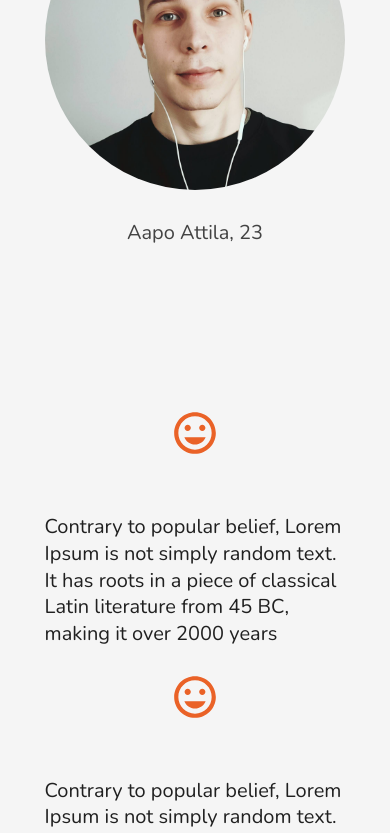
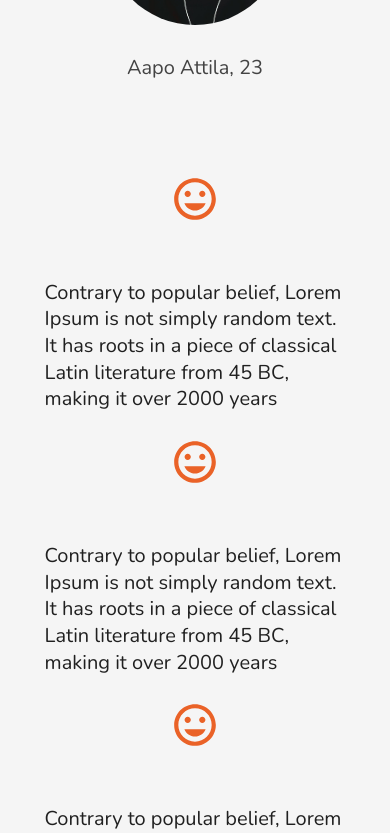
Before and after one commit to Hunnisoturi/cv-public, a React (Create React App) app in the folder front/: page / in a window 390 px wide. Shown: the part 1156-1989 px from the top of the page. Built offline with nearby package versions, Linux system fonts and the light colour scheme; no server answers.

Commit message:
unified spacers

```diff
--- a/front/src/App.jsx
+++ b/front/src/App.jsx
@@ -30,15 +30,18 @@ const styles = makeStyles(theme => ({
     marginBottom: '4rem',
   },
   divider: {
-    marginTop: '150px',
+    marginTop: Spacers.spacerDesktop,
+    [theme.breakpoints.down('xs')]: {
+      marginTop: Spacers.spacerMobile,
+    },
   },
   mainGrid: {
-    paddingTop: '350px',
+    paddingTop: Spacers.headerDesktop,
     [theme.breakpoints.down('lg')]: {
-      paddingTop: Spacers.spacerMobile,
+      paddingTop: Spacers.headerMedium,
     },
     [theme.breakpoints.down('xs')]: {
-      paddingTop: Spacers.spacerMobile,
+      paddingTop: Spacers.headerMobile,
     },
   },
   headlineGridItem: {
@@ -53,7 +56,7 @@ const styles = makeStyles(theme => ({
   arrowSpan: {
     display: 'flex',
     justifyContent: 'center',
-    marginTop: '150px',
+    marginTop: Spacers.spacerDesktop,
   },
   headlineGrid: {
     flexDirection: 'row',
--- a/front/src/components/About.jsx
+++ b/front/src/components/About.jsx
@@ -3,14 +3,19 @@ import { Trans } from 'react-i18next';
 import { Avatar, Grid, Typography, Container } from '@material-ui/core';
 import { Mood } from '@material-ui/icons';
 import { makeStyles } from '@material-ui/core/styles';
+import { Spacers } from '../utils/styles';
 
 import portrait from '../assets/portrait.jpg';
 
-const styles = makeStyles({
+const styles = makeStyles(theme => ({
   avatar: {
     marginTop: '100px',
     height: '300px',
     width: '300px',
+    [theme.breakpoints.down('xs')]: {
+      height: '180px',
+      width: '180px',
+    },
   },
   container: {
     display: 'flex',
@@ -19,7 +24,10 @@ const styles = makeStyles({
     paddingTop: '100px',
   },
   gridContainer: {
-    marginTop: '150px',
+    marginTop: Spacers.spacerDesktop,
+    [theme.breakpoints.down('xs')]: {
+      marginTop: Spacers.spacerMobile,
+    },
   },
   icon: {
     height: '100px',
@@ -35,7 +43,7 @@ const styles = makeStyles({
   text: {
     width: '80%',
   },
-});
+}));
 
 const items = [
   1,
--- a/front/src/components/ArrowDown.jsx
+++ b/front/src/components/ArrowDown.jsx
@@ -1,18 +1,22 @@
 import React from 'react';
 import { makeStyles } from '@material-ui/core/styles';
 import { ArrowDownward } from '@material-ui/icons';
+import { Spacers } from '../utils/styles';
 
-const styles = makeStyles({
+const styles = makeStyles(theme => ({
   arrowSpan: {
     display: 'flex',
     justifyContent: 'center',
-    marginTop: '150px',
+    marginTop: Spacers.spacerDesktop,
+    [theme.breakpoints.down('xs')]: {
+      marginTop: Spacers.spacerMobile,
+    },
   },
   arrow: {
     height: '100px',
     width: 'auto',
   },
-});
+}));
 
 const ArrowDown = () => {
   const classes = styles();
--- a/front/src/components/CallToAction.jsx
+++ b/front/src/components/CallToAction.jsx
@@ -7,12 +7,12 @@ import { Spacers } from '../utils/styles';
 
 const styles = makeStyles(theme => ({
   scrollDown: {
-    marginTop: '250px',
+    marginTop: '350px',
     [theme.breakpoints.down('xs')]: {
       marginTop: Spacers.spacerMobile,
     },
     [theme.breakpoints.down('lg')]: {
-      marginTop: '100px',
+      marginTop: Spacers.spacerDesktop,
     },
   },
   icon: {
--- a/front/src/components/Education.jsx
+++ b/front/src/components/Education.jsx
@@ -2,15 +2,17 @@ import React from 'react';
 import { Trans } from 'react-i18next';
 import { Typography, Grid, Container } from '@material-ui/core';
 import { makeStyles } from '@material-ui/core/styles';
+import { Spacers } from '../utils/styles';
 
 import { ReactComponent as EduDot } from '../assets/dotWhite.svg';
 
 const styles = makeStyles(theme => ({
   container: {
-    marginTop: '150px',
+    marginTop: Spacers.spacerDesktop,
     [theme.breakpoints.down('xs')]: {
       flexDirection: 'column',
       alignItems: 'center',
+      marginTop: Spacers.spacerMobile,
     },
   },
   dotText: {
@@ -20,6 +22,14 @@ const styles = makeStyles(theme => ({
   dot: {
     display: 'flex',
     justifyContent: 'center',
+    [theme.breakpoints.down('xs')]: {
+      width: '80%',
+    },
+  },
+  item: {
+    [theme.breakpoints.down('xs')]: {
+      marginBottom: '30px',
+    },
   },
 }));
 
@@ -46,7 +56,7 @@ const Education = () => {
         </Grid>
         <Grid container direction="column" item xs alignItems="center">
           {schools.map(s => (
-            <Grid container direction="column" item xs justify="center" key={s}>
+            <Grid container direction="column" item xs justify="center" key={s} spacing={5} className={classes.item}>
               <Grid item>
                 <Typography variant="h5">
                   <Trans i18nKey="amk" />
--- a/front/src/components/Headline.jsx
+++ b/front/src/components/Headline.jsx
@@ -7,6 +7,10 @@ const styles = makeStyles({
   design: {
     display: 'inline-block',
     whiteSpace: 'pre',
+  },
+  container: {
+    display: 'flex',
+    alignItems: 'center',
   },
 });
 
--- a/front/src/components/Projects.jsx
+++ b/front/src/components/Projects.jsx
@@ -2,12 +2,13 @@ import React from 'react';
 import { Trans } from 'react-i18next';
 import { makeStyles } from '@material-ui/core/styles';
 import { Typography, Grid, Paper, Container } from '@material-ui/core';
+import { Spacers } from '../utils/styles';
 import ArrowDown from './ArrowDown';
 
 import cvPhoto from '../assets/cvProject2x.jpg';
 
 
-const styles = makeStyles({
+const styles = makeStyles(theme => ({
   paper: {
     borderRadius: '25px',
     width: '82%',
@@ -21,8 +22,11 @@ const styles = makeStyles({
     alignItems: 'center',
   },
   gridContainer: {
-    marginTop: '150px',
+    marginTop: Spacers.spacerDesktop,
     width: '100%',
+    [theme.breakpoints.down('xs')]: {
+      marginTop: Spacers.spacerMobile,
+    },
   },
   gridItem: {
     minWidth: '440px',
@@ -48,9 +52,12 @@ const styles = makeStyles({
     padding: '30px',
   },
   headline: {
-    marginTop: '150px',
+    marginTop: Spacers.spacerDesktop,
+    [theme.breakpoints.down('xs')]: {
+      marginTop: Spacers.spacerMobile,
+    },
   },
-});
+}));
 
 const projects = [
   1,
--- a/front/src/components/Technologies.jsx
+++ b/front/src/components/Technologies.jsx
@@ -2,6 +2,7 @@ import React from 'react';
 import { Trans } from 'react-i18next';
 import { Typography } from '@material-ui/core/';
 import { makeStyles } from '@material-ui/core/styles';
+import { Spacers } from '../utils/styles';
 
 import { ReactComponent as Bubbles } from '../assets/Technologies.svg';
 
@@ -11,10 +12,13 @@ const styles = makeStyles(theme => ({
     flexDirection: 'column',
     justifyContent: 'center',
     alignItems: 'center',
-    marginTop: '150px',
+    marginTop: Spacers.spacerDesktop,
+    [theme.breakpoints.down('xs')]: {
+      marginTop: Spacers.spacerMobile,
+    },
   },
   bubbles: {
-    marginTop: '150px',
+    marginTop: Spacers.spacerDesktop,
     width: '70%',
     [theme.breakpoints.down('sm')]: {
       width: '100%',
--- a/front/src/utils/styles.js
+++ b/front/src/utils/styles.js
@@ -1,4 +1,7 @@
 export const Spacers = {
+  headerDesktop: '300px',
+  headerMedium: '200px',
+  headerMobile: '100px',
   spacerDesktop: '150px',
-  spacerMobile: '180px',
+  spacerMobile: '80px',
 };
```
Also changed, not shown: front/src/assets/dots.svg.
